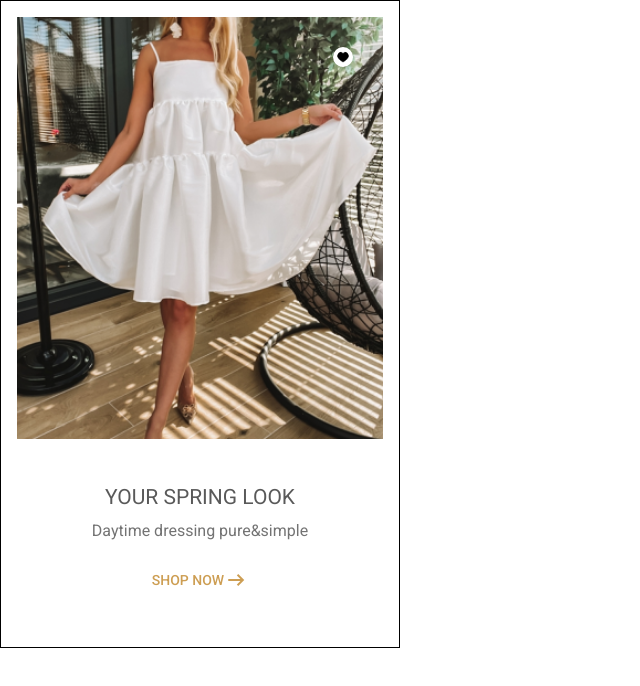
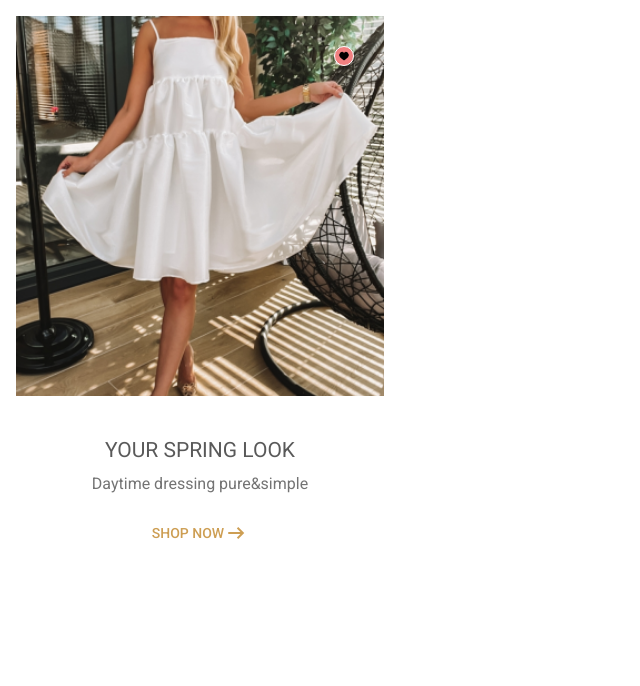
Before and after one commit to wiktord2000/fed-test-task, an Angular app in the folder angular-solution/: page / in a window 1280 px wide. Shown: the top 686 px of the page, without its empty margins (0-640 px from the left). Built offline with nearby package versions, Linux system fonts and the light colour scheme.

Commit message:
Add like functionality and update styles (CategoryCard)

```diff
--- a/angular-solution/src/app/category-card/category-card.component.html
+++ b/angular-solution/src/app/category-card/category-card.component.html
@@ -4,7 +4,7 @@
   <div class="content">
     <div class="title">{{ category.title }}</div>
     <div class="subtitle">{{ category.subtitle }}</div>
-    <a [href]="category.href" target="_blank" class="link"
+    <a class="link flex-center-xy" [href]="category.href" target="_blank"
       >{{ category.link }}
       <span class="material-symbols-outlined arrow-right-icon">
         arrow_right_alt
@@ -21,7 +21,11 @@
         [src]="category.imgURL"
         [alt]="category.altText"
       />
-      <img class="icon" src="assets/icons/heart.png" />
+      <img
+        [ngClass]="{ 'like-icon': true, liked: isLiked }"
+        (click)="onLikeClick()"
+        src="assets/icons/heart.png"
+      />
     </div>
   </ng-template>
 </div>
--- a/angular-solution/src/app/category-card/category-card.component.scss
+++ b/angular-solution/src/app/category-card/category-card.component.scss
@@ -1,46 +1,72 @@
 @import "constants";
+@import "mixins";
+
+$like-icon-offset: 30px;
+$like-icon-width: 20px;
+
+:host {
+  flex: 1;
+}
+
+:host:hover {
+  background-color: rgba(0, 0, 0, 0.05);
+}
 
 .container {
   text-align: center;
   padding: 16px;
-  border: 1px black solid;
   max-width: $max-content-width/3;
+  min-width: 150px;
 
   .img-container {
     position: relative;
+    height: min(32vw, 380px);
+    display: flex;
+    justify-content: center;
+    align-items: center;
+    background-color: rgba(0, 0, 0, 0.1);
+    overflow: hidden;
 
     .category-img {
       width: 100%;
     }
 
-    .icon {
+    .like-icon {
       position: absolute;
-      top: 30px;
-      right: 30px;
-      width: 20px;
+      top: $like-icon-offset;
+      right: $like-icon-offset;
+      width: $like-icon-width;
       background-color: white;
       padding: 4px;
       border-radius: 50%;
+      border: 1px white solid;
+      cursor: pointer;
     }
 
-    .icon:hover {
-      background-color: $link-color;
-      transition-duration: 0.25s;
-      cursor: pointer;
+    .liked {
+      background-color: $like-color;
     }
   }
 
   .content {
     padding-bottom: 2em;
-  }
 
-  .link {
-    display: flex;
-    justify-content: center;
-    align-items: center;
+    .title {
+      @include line-clamp;
+    }
+
+    .subtitle {
+      @include line-clamp;
+    }
   }
 
   .link:hover .arrow-right-icon {
     transform: translateX(2px);
   }
 }
+
+@media (max-width: $mobile-breakpoint) {
+  .container .img-container {
+    height: 340px;
+  }
+}
--- a/angular-solution/src/app/category-card/category-card.component.ts
+++ b/angular-solution/src/app/category-card/category-card.component.ts
@@ -9,4 +9,9 @@ import { Category } from '../types';
 export class CategoryCardComponent {
   @Input() category!: Category;
   @Input() imgPosition: 'top' | 'bottom' = 'top';
+  @Input() isLiked: boolean = true;
+
+  onLikeClick() {
+    this.isLiked = !this.isLiked;
+  }
 }
```
